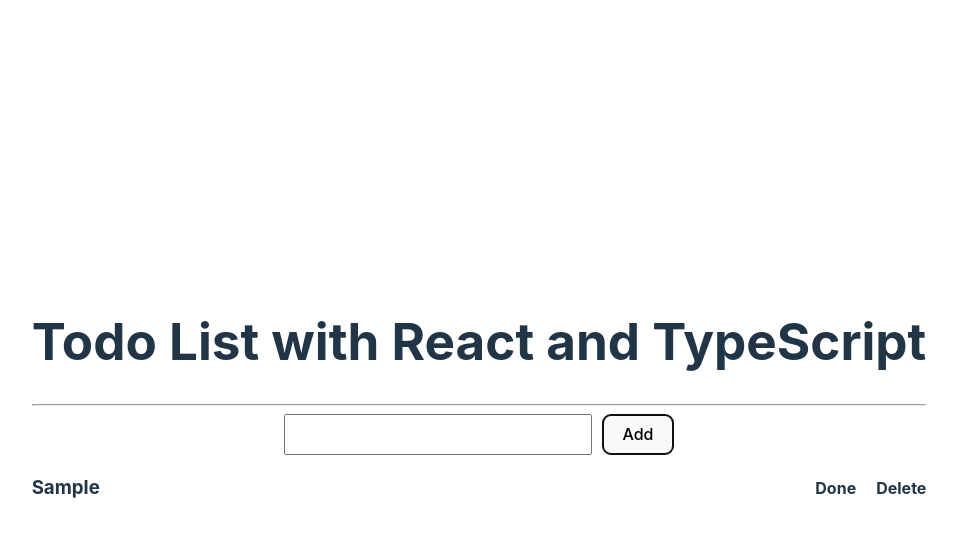
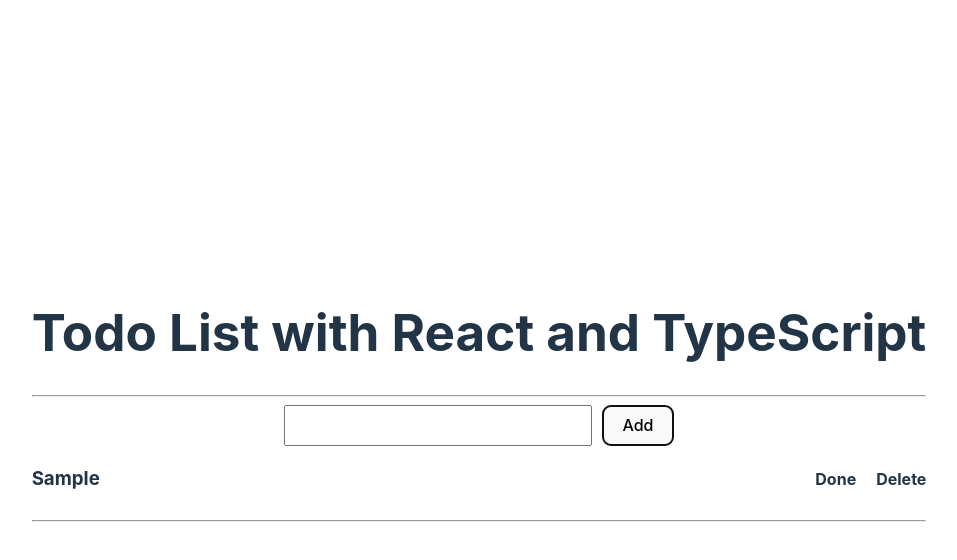
Before and after one commit to KelvinQiu802/todo-ts, a React (Vite) app: page / in a window 1280 px wide. Both pictures are taken after typing "Sample" into the empty fields and a click on the button "Add". Shown: the top 560 px of the page, without its empty margins (161-1118 px from the left). Built offline with nearby package versions, Linux system fonts and the light colour scheme.

Commit message:
feat: done and delete

```diff
--- a/src/App.tsx
+++ b/src/App.tsx
@@ -1,7 +1,7 @@
 import React from 'react';
 import { nanoid } from 'nanoid';
 import './App.css';
-import { Todo } from './utils/iinterface';
+import { Todo } from './utils/interface';
 import TodoList from './components/TodoList';
 
 function App() {
@@ -27,6 +27,29 @@
     setInput(e.currentTarget.value);
   };
 
+  const handleDone = (e: React.MouseEvent<HTMLHeadingElement, MouseEvent>) => {
+    const id = e.currentTarget.dataset.id as string;
+    setTodos((prev) => {
+      const copy = [...prev];
+      const index = copy.findIndex((item) => item.id === id);
+      const todo = copy[index];
+      copy.splice(index, 1, { id, content: todo.content, done: true });
+      return copy;
+    });
+  };
+
+  const handleDelete = (
+    e: React.MouseEvent<HTMLHeadingElement, MouseEvent>
+  ) => {
+    const id = e.currentTarget.dataset.id as string;
+    setTodos((prev) => {
+      const copy = [...prev];
+      const index = copy.findIndex((item) => item.id === id);
+      copy.splice(index, 1);
+      return copy;
+    });
+  };
+
   return (
     <div className='App'>
       <h1>Todo List with React and TypeScript</h1>
@@ -35,7 +58,12 @@
         <input type='text' value={input} onChange={handleChange} />
         <button type='submit'>Add</button>
       </form>
-      <TodoList todos={todos} />
+      <TodoList
+        todos={todos}
+        handleDone={handleDone}
+        handleDelete={handleDelete}
+      />
+      <hr />
     </div>
   );
 }
--- a/src/components/TodoList.tsx
+++ b/src/components/TodoList.tsx
@@ -1,22 +1,30 @@
 import React from 'react';
-import { Todo } from '../utils/iinterface';
+import { Todo } from '../utils/interface';
 
 interface Props {
   todos: Todo[];
+  handleDone: (e: React.MouseEvent<HTMLHeadingElement, MouseEvent>) => void;
+  handleDelete: (e: React.MouseEvent<HTMLHeadingElement, MouseEvent>) => void;
 }
 
-function TodoList({ todos }: Props) {
+function TodoList({ todos, handleDelete, handleDone }: Props) {
   return (
     <div>
-      {todos.map((todo) => (
-        <div key={todo.id} className='list'>
-          <h3>{todo.content}</h3>
-          <div className='option'>
-            <h4>Done</h4>
-            <h4>Delete</h4>
+      {todos
+        .filter((todo) => !todo.done)
+        .map((todo) => (
+          <div key={todo.id} className='list'>
+            <h3>{todo.content}</h3>
+            <div className='option'>
+              <h4 onClick={handleDone} data-id={todo.id}>
+                Done
+              </h4>
+              <h4 onClick={handleDelete} data-id={todo.id}>
+                Delete
+              </h4>
+            </div>
           </div>
-        </div>
-      ))}
+        ))}
     </div>
   );
 }
```
Also changed, not shown: src/utils/interface.ts (renamed from src/utils/iinterface.ts).
